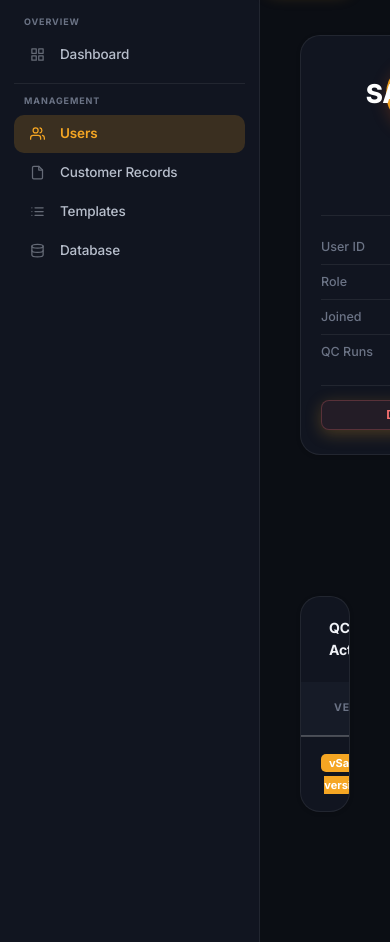
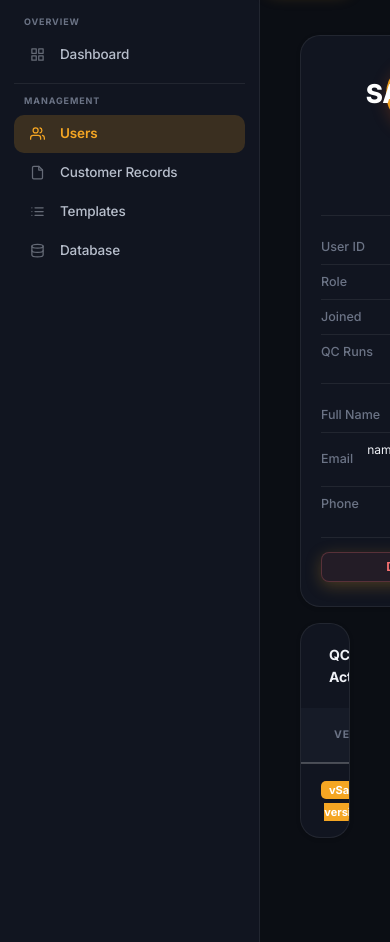
Before and after one commit to parmar-priyank/ADSAgent, a Python web app: template templates/admin_user.html in a window 390 px wide. Shown: the part 66-1008 px from the top of the page. Run offline with Jinja, Linux system fonts and the light colour scheme; the template is opened without the code that fills it: most values are stand-ins (such as "Sample title", 1, 10 or a date in 2020).

Commit message:
Show full name, email, phone and verification status on admin user detail page

```diff
--- a/templates/admin_user.html
+++ b/templates/admin_user.html
@@ -57,6 +57,37 @@
           <span style="background:var(--brand);color:#fff;border-radius:20px;padding:1px 10px;font-size:11px;font-weight:700;">{{ qc_history|length }}</span>
         </div>
       </div>
+
+      <!-- Contact info -->
+      {% if target.full_name or target.email or target.phone %}
+      <div style="margin-top:14px;border-top:1px solid var(--line);padding-top:14px;text-align:left;">
+        {% if target.full_name %}
+        <div style="display:flex;justify-content:space-between;align-items:center;padding:7px 0;font-size:12.5px;border-bottom:1px solid var(--line);">
+          <span style="color:var(--muted);font-weight:500;">Full Name</span>
+          <span style="color:var(--ink);font-weight:600;font-size:12px;text-align:right;max-width:130px;word-break:break-word;">{{ target.full_name }}</span>
+        </div>
+        {% endif %}
+        {% if target.email %}
+        <div style="display:flex;justify-content:space-between;align-items:center;padding:7px 0;font-size:12.5px;border-bottom:1px solid var(--line);gap:8px;">
+          <span style="color:var(--muted);font-weight:500;white-space:nowrap;">Email</span>
+          <span style="display:flex;align-items:center;gap:5px;font-size:12px;color:var(--ink);text-align:right;word-break:break-all;">
+            {{ target.email }}
+            {% if target.email_verified %}
+            <span style="background:#dcfce7;color:#16a34a;border-radius:4px;padding:1px 6px;font-size:10px;font-weight:700;white-space:nowrap;">&#10003; Verified</span>
+            {% else %}
+            <span style="background:#fef9c3;color:#854d0e;border-radius:4px;padding:1px 6px;font-size:10px;font-weight:700;white-space:nowrap;">Unverified</span>
+            {% endif %}
+          </span>
+        </div>
+        {% endif %}
+        {% if target.phone %}
+        <div style="display:flex;justify-content:space-between;align-items:center;padding:7px 0;font-size:12.5px;">
+          <span style="color:var(--muted);font-weight:500;">Phone</span>
+          <span style="color:var(--ink);font-size:12px;">{{ target.phone }}</span>
+        </div>
+        {% endif %}
+      </div>
+      {% endif %}
 
       <!-- Delete -->
       {% if target.id != current_user.id %}
```
